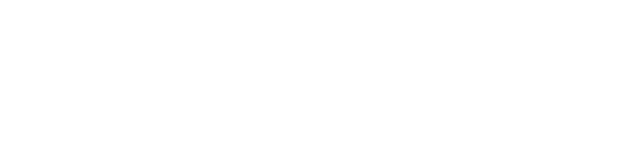
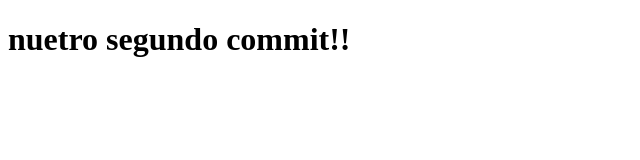
Before and after one commit to toronodark/PrimerT_trabajo_git, a plain HTML site: page clase02-02/index.html in a window 1280 px wide. Shown: the whole page, without its empty margins (0-640 px from the left). Drawn offline with Linux system fonts and the light colour scheme.

Commit message:
agregue un h1

```diff
--- a/clase02-02/index.html
+++ b/clase02-02/index.html
@@ -7,6 +7,6 @@
     <title>Document</title>
 </head>
 <body>
-
+<h1>nuetro segundo commit!!</h1>
 </body>
 </html>
```
